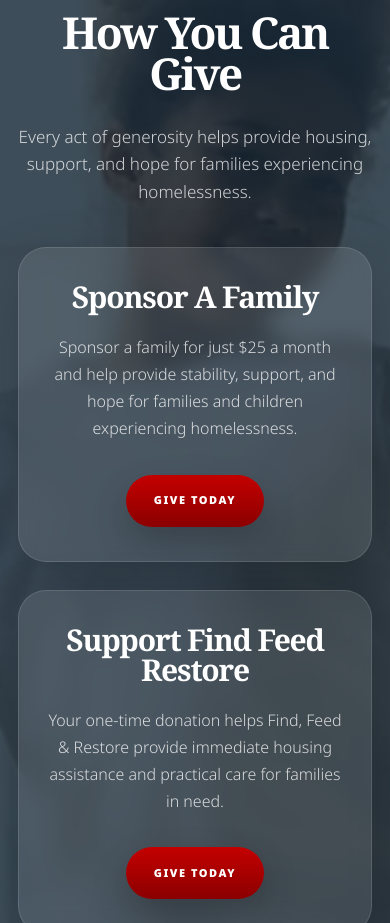
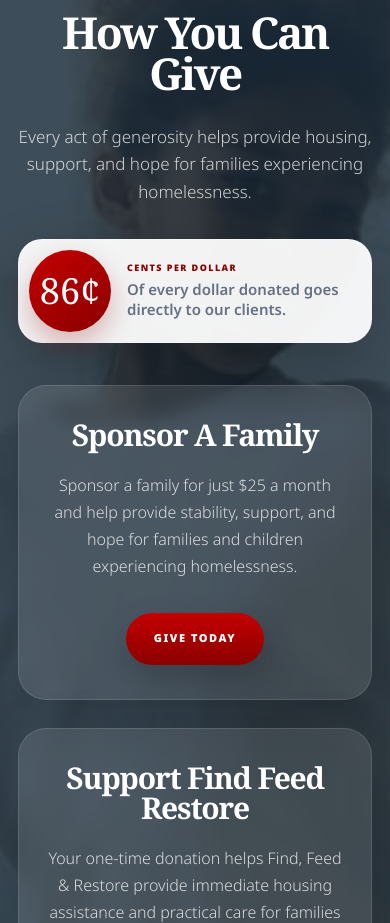
Before and after one commit to find-feed-restore/find-feed-restore, a Next.js app: page / in a window 390 px wide. Shown: the part 4600-5523 px from the top of the page. Built offline with nearby package versions, Linux system fonts and the light colour scheme.

Commit message:
Add donation efficiency statement

```diff
--- a/scripts/interaction-qa.mjs
+++ b/scripts/interaction-qa.mjs
@@ -460,6 +460,19 @@
         {
           label: await motto.getAttribute("aria-label"),
           statement: await motto.locator("strong").textContent(),
+        },
+      );
+      const givingEfficiency = reduced.locator(
+        'main [aria-label="86 cents of every dollar goes directly to our clients"]',
+      );
+      check(
+        "homepage cents-per-dollar statement",
+        (await givingEfficiency.count()) === 1 &&
+          (await givingEfficiency.locator("strong").textContent()) === "86¢" &&
+          (await givingEfficiency.textContent())?.includes("Of every dollar donated goes directly to our clients."),
+        {
+          label: await givingEfficiency.getAttribute("aria-label"),
+          text: await givingEfficiency.textContent(),
         },
       );
     }
--- a/src/components/home-sections.module.css
+++ b/src/components/home-sections.module.css
@@ -527,10 +527,58 @@
 
 .givingHeading > p {
   max-width: 760px;
-  margin: 28px auto 64px;
+  margin: 28px auto 44px;
   color: rgb(255 255 255 / 78%);
   font-size: 21px;
   line-height: 1.6;
+}
+
+.givingEfficiency {
+  display: inline-flex;
+  align-items: center;
+  gap: 22px;
+  max-width: 620px;
+  margin: 0 auto 54px;
+  padding: 12px 30px 12px 12px;
+  border: 1px solid rgb(255 255 255 / 20%);
+  border-radius: 999px;
+  background: rgb(255 255 255 / 94%);
+  box-shadow: 0 22px 60px rgb(0 0 0 / 22%);
+  color: var(--color-ink);
+  text-align: left;
+}
+
+.givingEfficiency strong {
+  display: grid;
+  width: 104px;
+  height: 104px;
+  flex: 0 0 auto;
+  place-items: center;
+  border-radius: 50%;
+  background: linear-gradient(145deg, #c40000, #8b0000);
+  box-shadow: 0 12px 28px rgb(139 0 0 / 28%);
+  color: white;
+  font-family: Georgia, "Times New Roman", serif;
+  font-size: 45px;
+  line-height: 1;
+}
+
+.givingEfficiency p {
+  margin: 0;
+  color: var(--color-text-soft);
+  font-size: 18px;
+  font-weight: 600;
+  line-height: 1.45;
+}
+
+.givingEfficiency span {
+  display: block;
+  margin-bottom: 5px;
+  color: var(--color-red);
+  font-size: 11px;
+  font-weight: 900;
+  letter-spacing: 0.16em;
+  text-transform: uppercase;
 }
 
 .givingGrid {
@@ -695,8 +743,31 @@
   }
 
   .givingHeading > p {
+    margin-bottom: 34px;
+    font-size: 17px;
+  }
+
+  .givingEfficiency {
+    gap: 16px;
+    width: 100%;
     margin-bottom: 42px;
-    font-size: 17px;
+    padding: 10px 20px 10px 10px;
+    border-radius: 24px;
+  }
+
+  .givingEfficiency strong {
+    width: 82px;
+    height: 82px;
+    font-size: 36px;
+  }
+
+  .givingEfficiency p {
+    font-size: 15px;
+    line-height: 1.35;
+  }
+
+  .givingEfficiency span {
+    font-size: 9px;
   }
 
   .givingCard {
@@ -731,6 +802,21 @@
 
   .mottoLockup strong {
     font-size: 21px;
+  }
+
+  .givingEfficiency {
+    gap: 12px;
+    padding-right: 14px;
+  }
+
+  .givingEfficiency strong {
+    width: 68px;
+    height: 68px;
+    font-size: 31px;
+  }
+
+  .givingEfficiency p {
+    font-size: 13px;
   }
 }
 
--- a/src/components/home-sections.tsx
+++ b/src/components/home-sections.tsx
@@ -185,6 +185,13 @@
           <h2 id="giving-title">How You Can Give</h2>
           <p>Every act of generosity helps provide housing, support, and hope for families experiencing homelessness.</p>
         </header>
+        <div className={styles.givingEfficiency} aria-label="86 cents of every dollar goes directly to our clients">
+          <strong>86¢</strong>
+          <p>
+            <span>Cents Per Dollar</span>
+            Of every dollar donated goes directly to our clients.
+          </p>
+        </div>
         <div className={styles.givingGrid}>
           {givingOptions.map((option) => (
             <article className={styles.givingCard} key={option.title}>
```
